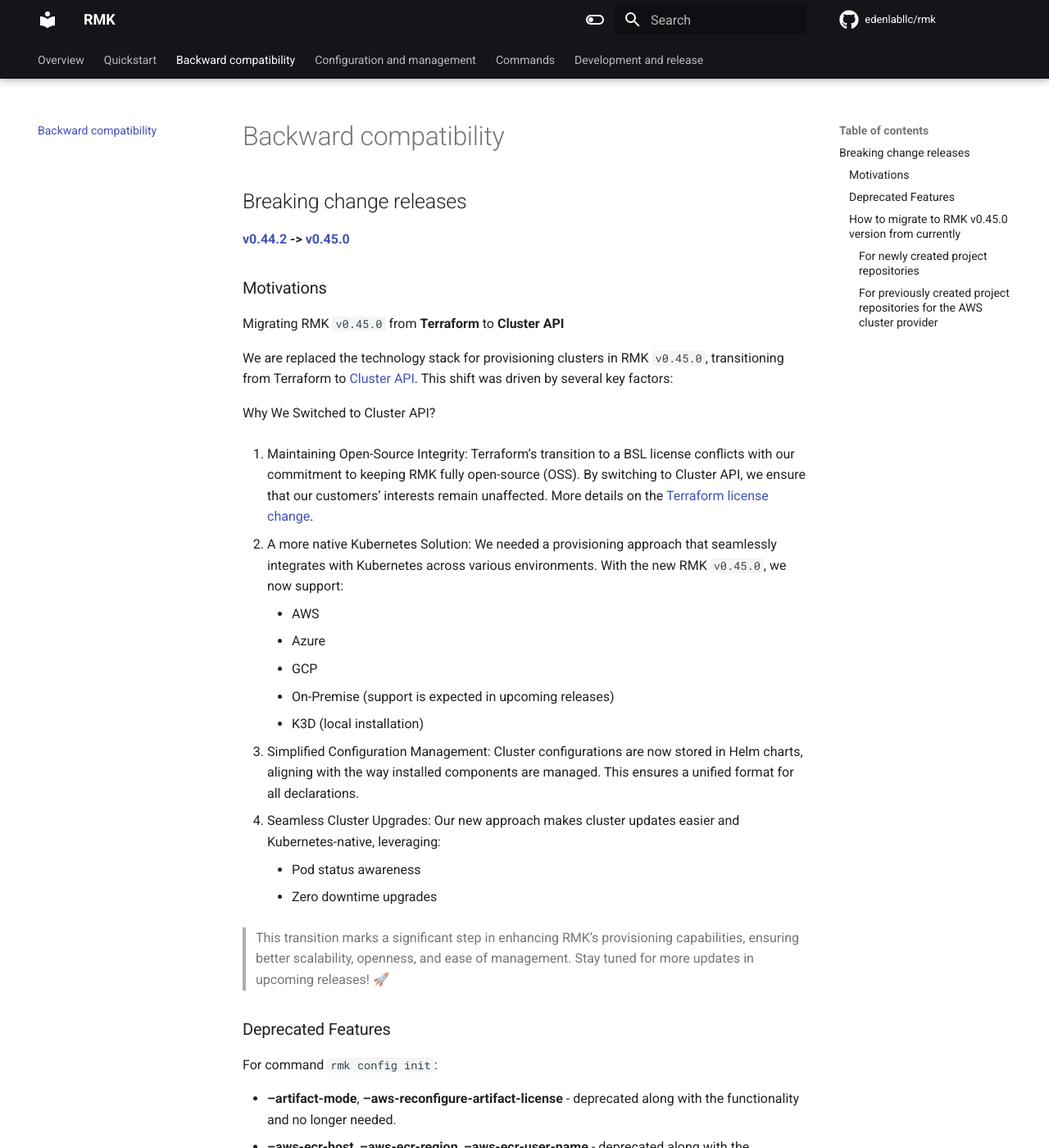
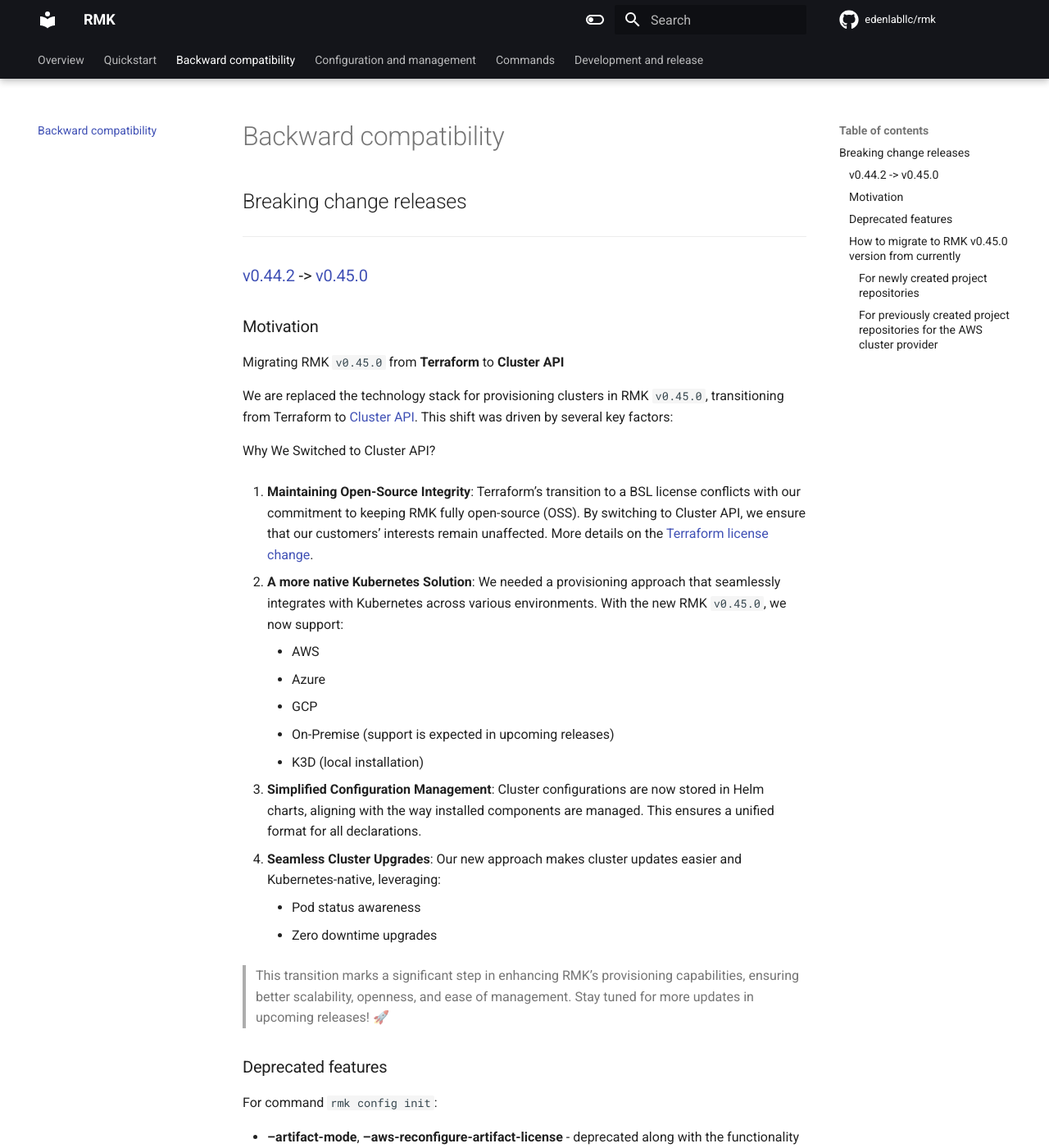
Before and after one commit to edenlabllc/rmk, an MkDocs documentation site: the page built from docs/backward-compatibility.md, in a window 1280 px wide and 1400 px high. Shown: the whole window at 82% size. Built offline with MkDocs 1.6.1 and Material for MkDocs 9.7.7, drawn with Linux system fonts in a browser that asks for light colours; comment, search, counter and statistics services are not loaded; the version menu is left out.

Commit message:
#59 - refactoring backward compatibility

````diff
--- a/docs/backward-compatibility.md
+++ b/docs/backward-compatibility.md
@@ -2,9 +2,11 @@
 
 ## Breaking change releases
 
-**[v0.44.2](https://github.com/edenlabllc/rmk/releases/tag/v0.44.2) -> [v0.45.0](https://github.com/edenlabllc/rmk/releases/tag/v0.45.0)**
+---
 
-### Motivations
+### [v0.44.2](https://github.com/edenlabllc/rmk/releases/tag/v0.44.2) -> [v0.45.0](https://github.com/edenlabllc/rmk/releases/tag/v0.45.0)
+
+### Motivation
 
 Migrating RMK `v0.45.0` from **Terraform** to **Cluster API**
 
@@ -13,12 +15,12 @@
 
 Why We Switched to Cluster API?
 
-1. Maintaining Open-Source Integrity:
+1. **Maintaining Open-Source Integrity**:
    Terraform's transition to a BSL license conflicts with our commitment to keeping RMK fully open-source (OSS).
    By switching to Cluster API, we ensure that our customers' interests remain unaffected.
    More details on the [Terraform license change](https://www.hashicorp.com/license-faq).
 
-2. A more native Kubernetes Solution:
+2. **A more native Kubernetes Solution**:
    We needed a provisioning approach that seamlessly integrates with Kubernetes across various environments.
    With the new RMK `v0.45.0`, we now support:
 
@@ -28,11 +30,11 @@
    - On-Premise (support is expected in upcoming releases)
    - K3D (local installation)
 
-3. Simplified Configuration Management:
+3. **Simplified Configuration Management**:
    Cluster configurations are now stored in Helm charts, aligning with the way installed components are managed.
    This ensures a unified format for all declarations.
 
-4. Seamless Cluster Upgrades:
+4. **Seamless Cluster Upgrades**:
    Our new approach makes cluster updates easier and Kubernetes-native, leveraging:
 
    - Pod status awareness
@@ -41,7 +43,7 @@
 > This transition marks a significant step in enhancing RMK’s provisioning capabilities, ensuring better scalability,
 > openness, and ease of management. Stay tuned for more updates in upcoming releases! 🚀
 
-### Deprecated Features
+### Deprecated features
 
 For command `rmk config init`:
 
@@ -162,3 +164,5 @@
    ```
 
    > Skip this step if you lack administrator permissions for the selected `AWS` account.
+
+---
````
